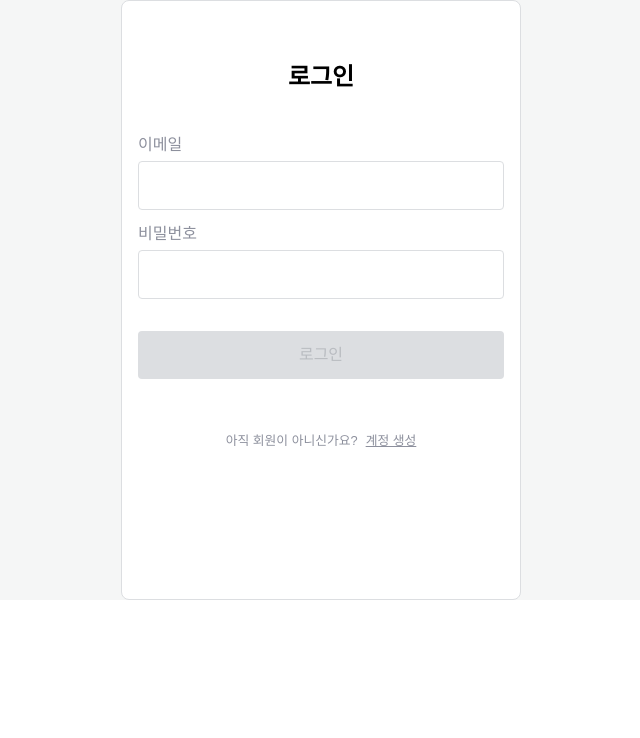
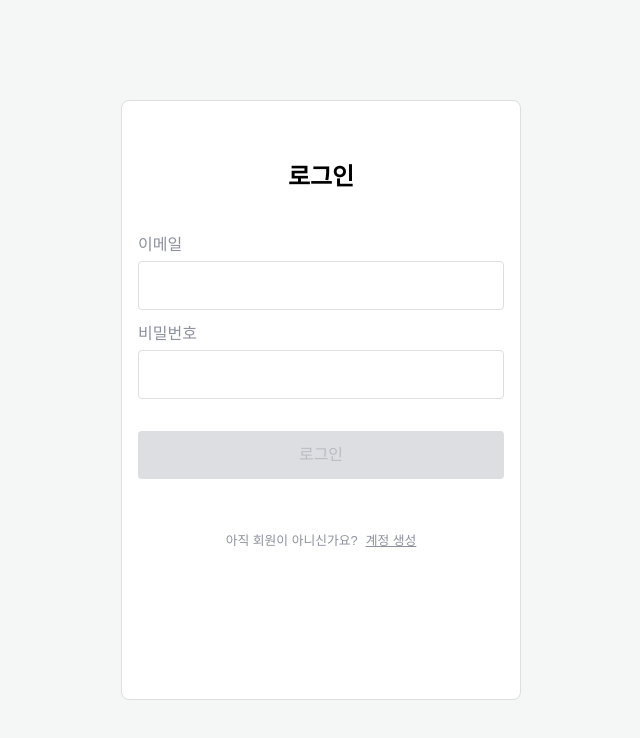
Before and after one commit to dobidugi/wanted-pre-onboarding-frontend, a React (Create React App) app: page /signin in a window 1280 px wide. Shown: the top 738 px of the page, without its empty margins (319-959 px from the left). Built offline with nearby package versions, Linux system fonts and the light colour scheme.

Commit message:
Design: 전체 디자인 수정

```diff
--- a/src/components/common/GreyBackgroundWrapper.tsx
+++ b/src/components/common/GreyBackgroundWrapper.tsx
@@ -20,6 +20,7 @@ function GreyBackgroundWrapper(props: { children: React.ReactNode } & BaseProps)
 }
 const style = css`
     width: 100%;
+    height: 100vh;
     background-color: var(--grey-100);
 `
 
--- a/src/pages/Signin/index.tsx
+++ b/src/pages/Signin/index.tsx
@@ -13,6 +13,7 @@ import ErrorResponse from '../../types/ErrorResponse';
 import Error from '../../components/common/Error';
 import { error } from 'console';
 import { css } from '@emotion/react';
+import ContentResponsiveStyle from '../../style/ContentResponsiveStyle';
 
 /**
  * /signin
@@ -44,15 +45,15 @@ function Index() {
     }, [navigator, values]);
 
     return (
-        <main css={
-            css`
+
+        <SigninContext.Provider value={{ values, onChange, onSubmit, errors }}>
+            <GreyBackgroundWrapper
+                className='wrapper-center'
+                css={ContentResponsiveStyle}
+            >
+                <main css={css`
                 .request-error { margin-top: 1rem;}
-            `
-        }>
-            <SigninContext.Provider value={{ values, onChange, onSubmit, errors }}>
-                <GreyBackgroundWrapper
-                    className='wrapper-center'
-                >
+                `}>
                     <SignWrapper
                         type="로그인"
                     >
@@ -62,10 +63,9 @@ function Index() {
                             value={failMessage}
                         />
                     </SignWrapper>
-                </GreyBackgroundWrapper>
-            </SigninContext.Provider>
-        </main>
-
+                </main>
+            </GreyBackgroundWrapper>
+        </SigninContext.Provider>
     )
 }
 
--- a/src/pages/Signup/index.tsx
+++ b/src/pages/Signup/index.tsx
@@ -8,6 +8,7 @@ import UserValidator from "../../utils/validator/UserValidator";
 import User from "../../types/User";
 import signupRequest from '../../utils/apis/Signup/signupRequest';
 import { useNavigate } from "react-router-dom";
+import ContentResponsiveStyle from '../../style/ContentResponsiveStyle';
 
 /**
  * /signup
@@ -34,19 +35,22 @@ function Index() {
     }, [navigator, values]);
 
     return (
-        <main>
+
         <SignupContext.Provider value={{ values, onChange, onSubmit, errors }}>
             <GreyBackgroundWrapper
                 className='wrapper-center'
+                css={ContentResponsiveStyle}
             >
+                <main>
                     <SignWrapper
                         type="회원가입"
                     >
                         <InputForm />
                     </SignWrapper>
+                </main>
             </GreyBackgroundWrapper>
         </SignupContext.Provider>
-        </main>
+
     );
 }
 
--- a/src/pages/todo/index.tsx
+++ b/src/pages/todo/index.tsx
@@ -84,6 +84,7 @@ function Index() {
             <GreyBackgroundWrapper
                 css={style}
                 className={'wrapper-center content'}
+
             >
                 <main>
                     <h1>TodoList</h1>
@@ -102,13 +103,12 @@ function Index() {
 const style = css`
     main {
         min-width: 768px;
+        margin-top: 1rem;
         .error {
             margin-top: 0.5rem;
         }
     }
-    display: flex;
-    flex-direction: column;
-    align-items: center;
+
 
     h1 {
         font-size: 2rem;
@@ -123,6 +123,11 @@ const style = css`
         border-radius: 4px;
     }
 
+    /* @media screen and (min-width: 768px){
+        justify-content: flex-start;
+        align-items: flex-start
+    } */
+
     @media screen and (max-width: 767px){
         main {
             padding: 1rem;
--- /dev/null
+++ b/src/style/ContentResponsiveStyle.ts
@@ -0,0 +1,17 @@
+import { css } from "@emotion/react";
+
+const ContentResponsiveStyle = css`
+    display: flex;
+    justify-content: center;
+    align-items: center;
+
+    @media screen and (max-width: 767px){
+        justify-content: flex-start;
+        section {
+            width: 100vw;
+            height: 100vh;
+        }
+    }
+`
+
+export default ContentResponsiveStyle;
```
Lines whose indentation alone changed are shown as unchanged.
